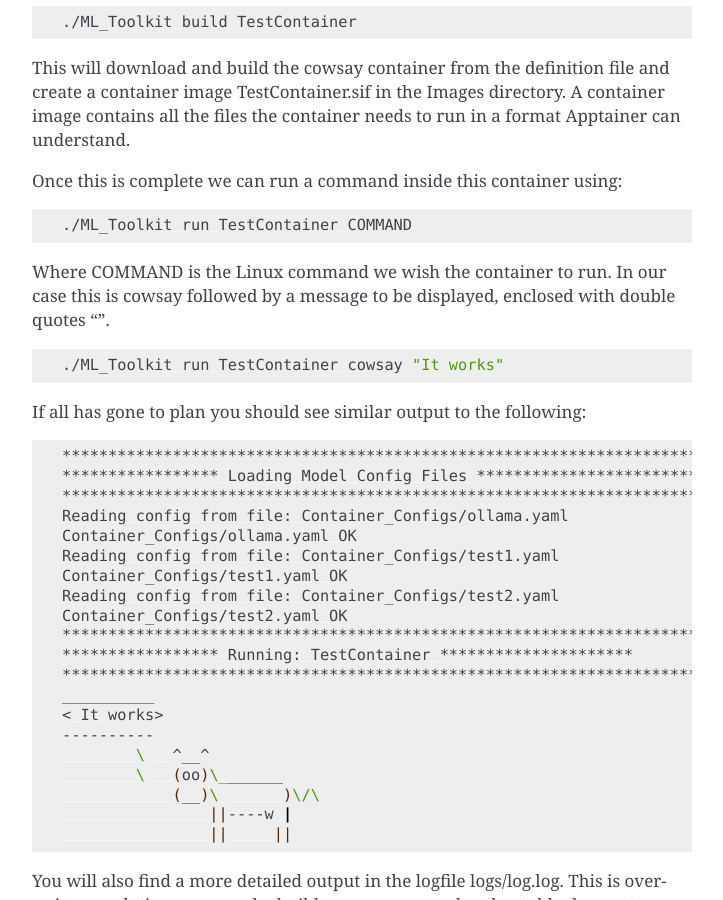
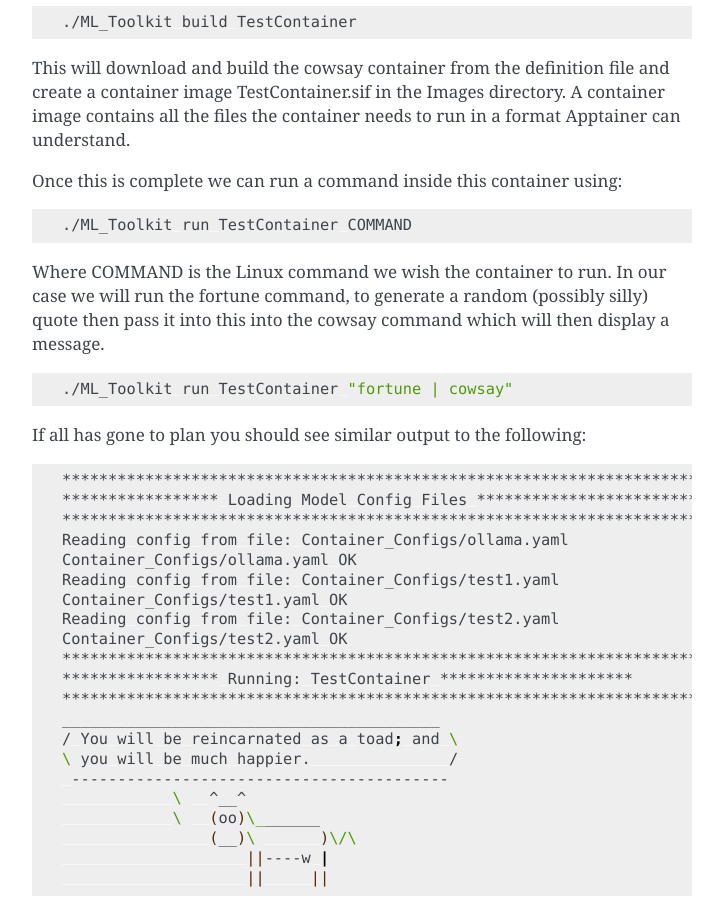
Before and after one commit to bjthorpe/Bede_container_docs, a Sphinx documentation site: the page built from source/Getting_started.rst, in a window 1280 px wide and 900 px high, scrolled down 2471 px. Shown: the whole window, without its empty margins (388-1111 px from the left). Built offline with Sphinx 7.4.7, drawn with Linux system fonts in a browser that asks for light colours.

Commit message:
changed the cowsay command to include fortune for giggles

```diff
--- a/source/Getting_started.rst
+++ b/source/Getting_started.rst
@@ -132,12 +132,13 @@ Once this is complete we can run a command inside this container using:
 
     ./ML_Toolkit run TestContainer COMMAND
 
-Where COMMAND is the Linux command we wish the container to run. In our case this is
-cowsay followed by a message to be displayed, enclosed with double quotes "".
+Where COMMAND is the Linux command we wish the container to run. In our case we will run
+the fortune command, to generate a random (possibly silly) quote then pass it into this
+into the cowsay command which will then display a message.
 
 .. code-block:: bash
 
-    ./ML_Toolkit run TestContainer cowsay "It works"
+    ./ML_Toolkit run TestContainer "fortune | cowsay"
 
 If all has gone to plan you should see similar output to the following:
 
@@ -155,14 +156,15 @@ If all has gone to plan you should see similar output to the following:
     *********************************************************************
     ***************** Running: TestContainer *********************
     *********************************************************************
-    __________
-    < It works>
-    ----------
-            \   ^__^
-            \   (oo)\_______
-                (__)\       )\/\
-                    ||----w |
-                    ||     ||
+    _________________________________________
+    / You will be reincarnated as a toad; and \
+    \ you will be much happier.               /
+     -----------------------------------------
+                \   ^__^
+                \   (oo)\_______
+                    (__)\       )\/\
+                        ||----w |
+                        ||     ||
 
 You will also find a more detailed output in the logfile logs/log.log.
 This is overwritten each time you use the build or run command and
```
